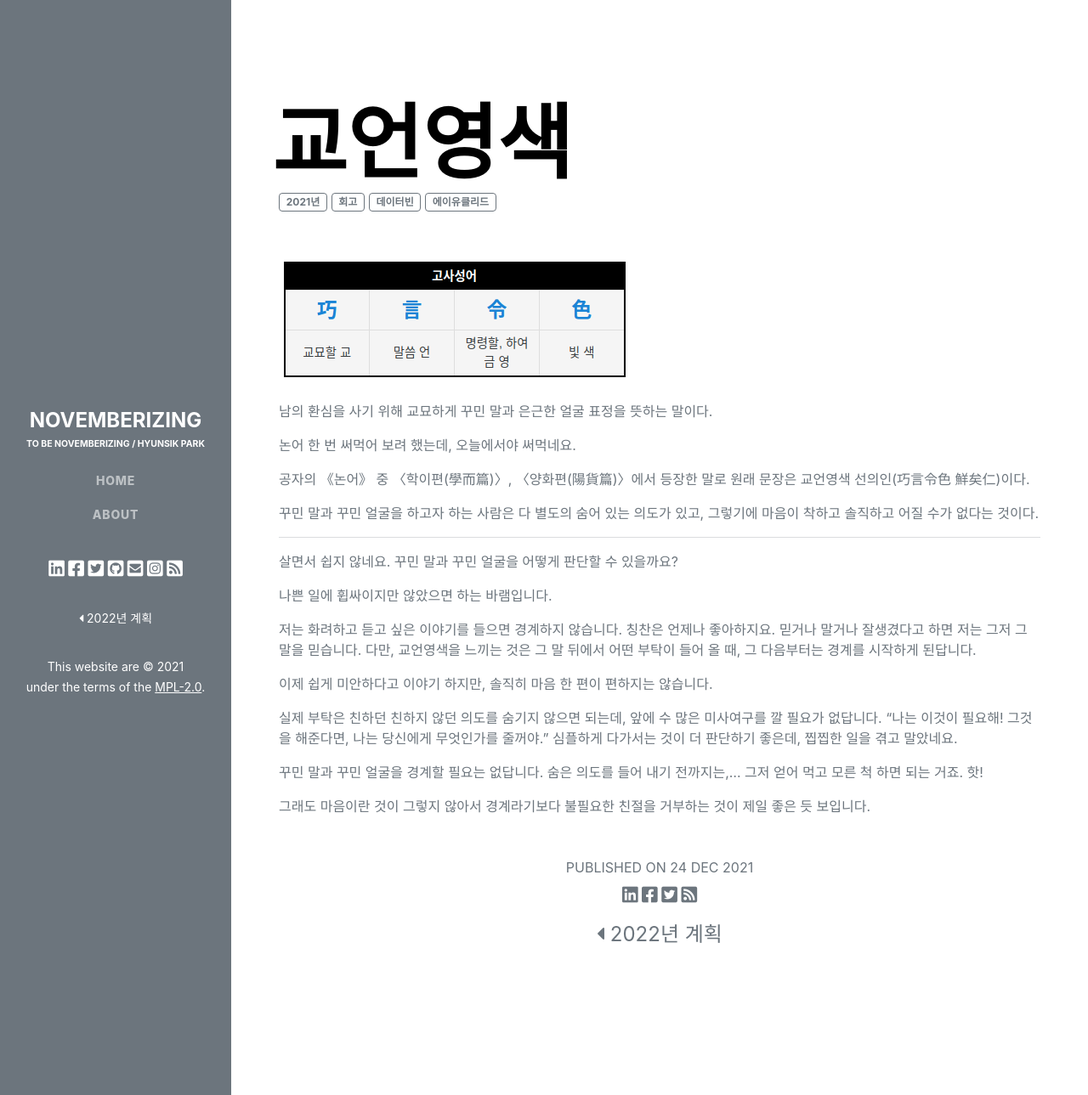
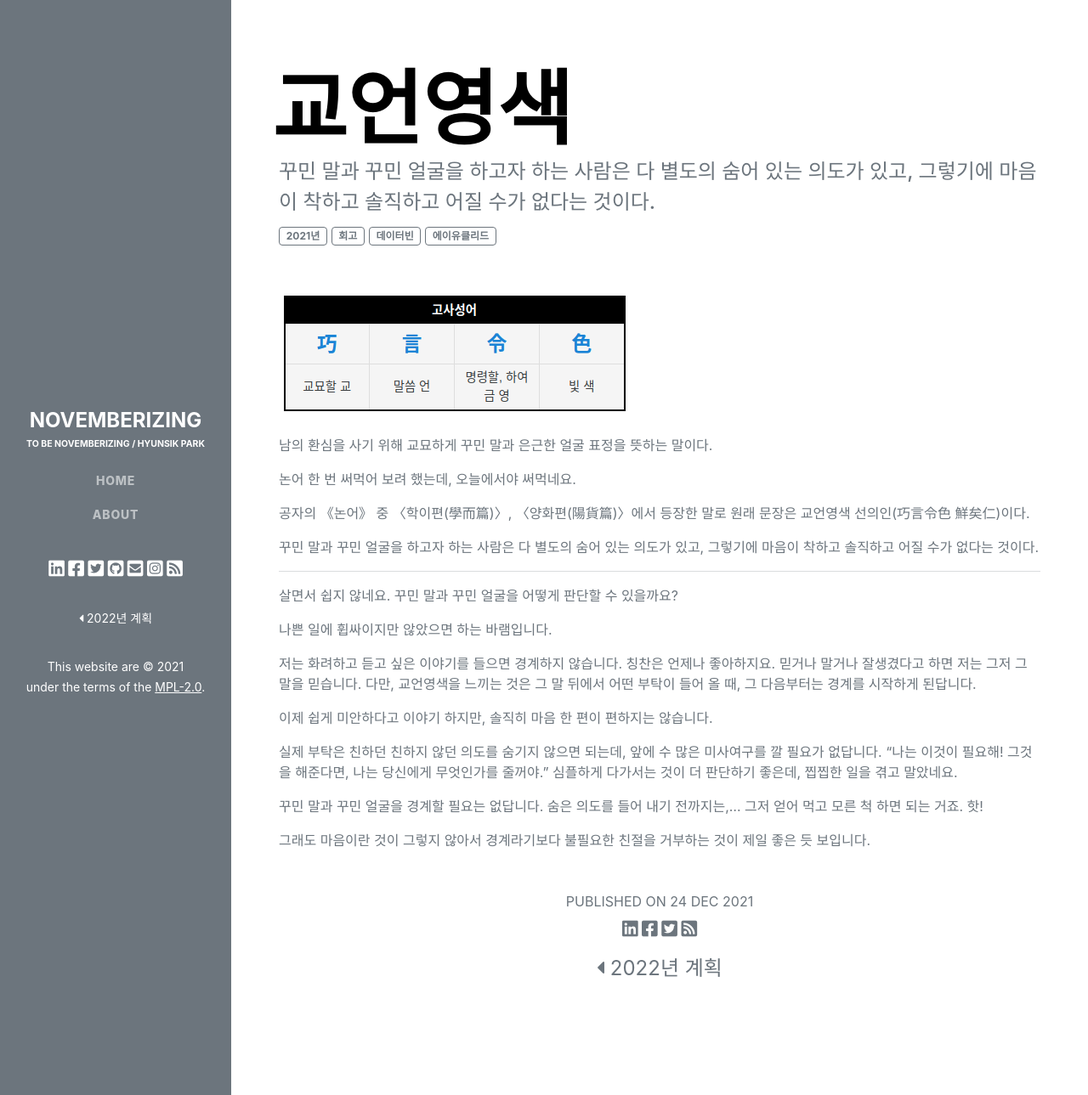
Before and after one commit to novemberizing/novemberizing.github.io, a Jekyll site: the page built from _posts/2021-12-24-Believe.md, in a window 1280 px wide and 1289 px high. Shown: the whole window at 85% size. Built offline with Jekyll 4.4.1, drawn with Linux system fonts in a browser that asks for light colours.

Commit message:
update subtitle

```diff
--- a/_posts/2021-12-24-Believe.md
+++ b/_posts/2021-12-24-Believe.md
@@ -1,7 +1,7 @@
 ---
 layout: post
 title: "교언영색"
-subtitle: ""
+subtitle: "꾸민 말과 꾸민 얼굴을 하고자 하는 사람은 다 별도의 숨어 있는 의도가 있고, 그렇기에 마음이 착하고 솔직하고 어질 수가 없다는 것이다."
 cover: /assets/images/posts/2021-12-25-Believe.png
 date: "2021-12-24 20:00:00"
 categories: posts
```
